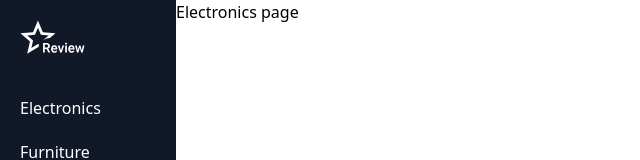
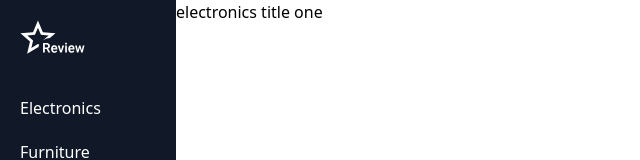
Before and after one commit to WeiWeiWe/nextjs13-typescript-tailwindcss, a Next.js app: page /electronics in a window 1280 px wide. Shown: the top 160 px of the page, without its empty margins (0-640 px from the left). Built offline with nearby package versions, Linux system fonts and the light colour scheme.

Commit message:
20231025 - 1 - Data fetching from category api.

```diff
--- a/app/electronics/page.tsx
+++ b/app/electronics/page.tsx
@@ -2,8 +2,26 @@ import { NextPage } from 'next';
 
 interface IProps {}
 
-const Electronics: NextPage<IProps> = () => {
-  return <div>Electronics page</div>;
+// @ts-expect-error Server Component
+const Electronics: NextPage<IProps> = async () => {
+  const { product_category } = await fetch(
+    'http://localhost:3000/api/category?name=electronics'
+  ).then((res) => res.json());
+
+  type ProductCategoryType = {
+    slug: string;
+    title: string;
+    subtitle: string;
+    thumbnail: string;
+  }[];
+
+  return (
+    <div>
+      {(product_category as ProductCategoryType)?.map((item) => {
+        return <div key={item.slug}>{item.title}</div>;
+      })}
+    </div>
+  );
 };
 
 export default Electronics;
--- a/pages/api/category.ts
+++ b/pages/api/category.ts
@@ -3,6 +3,8 @@ import fs from 'fs';
 import path from 'path';
 
 const handler: NextApiHandler = (req, res) => {
+  if (req.method !== 'GET') return res.status(404).send('Not Found!');
+
   const { name } = req.query as { name: string };
 
   try {
```
